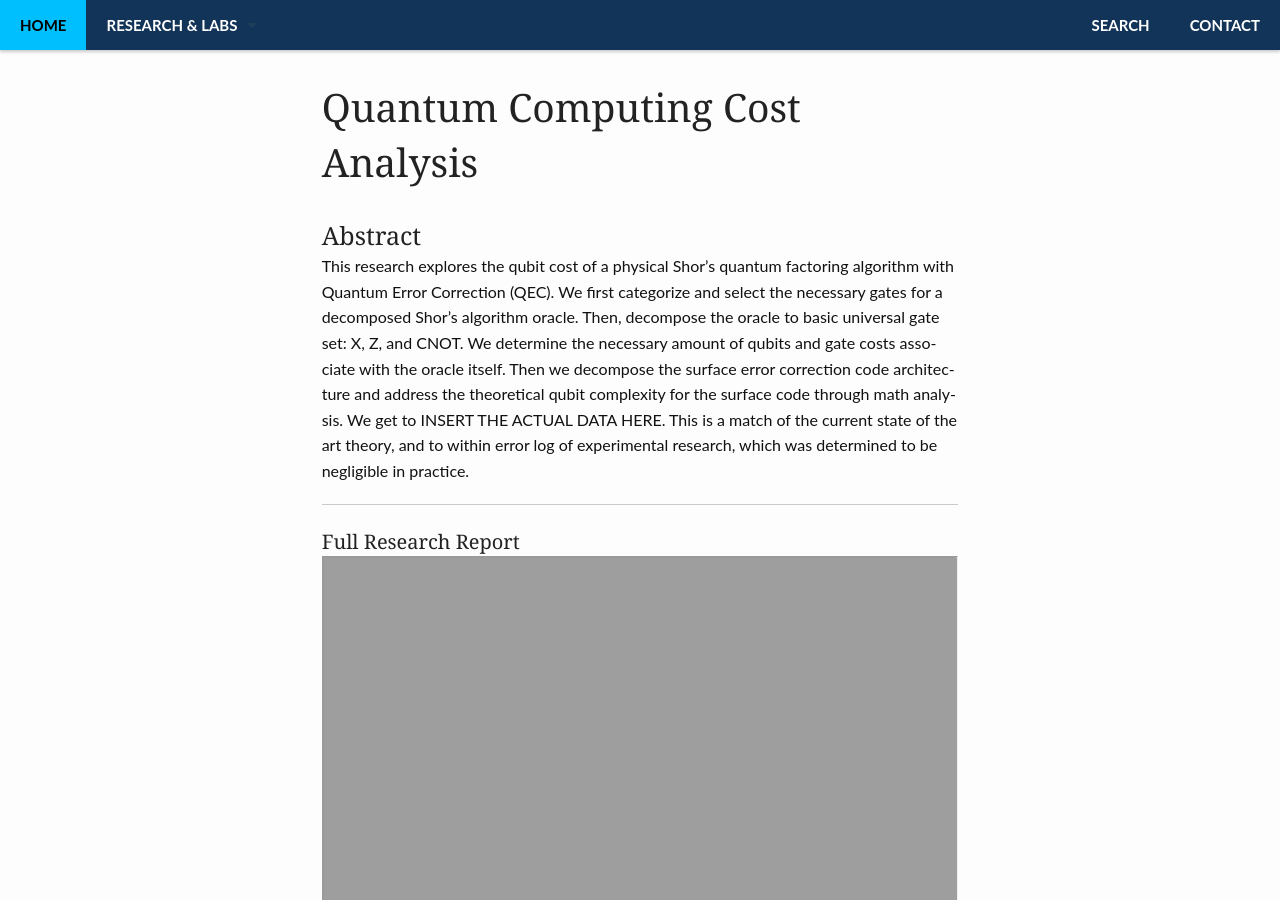
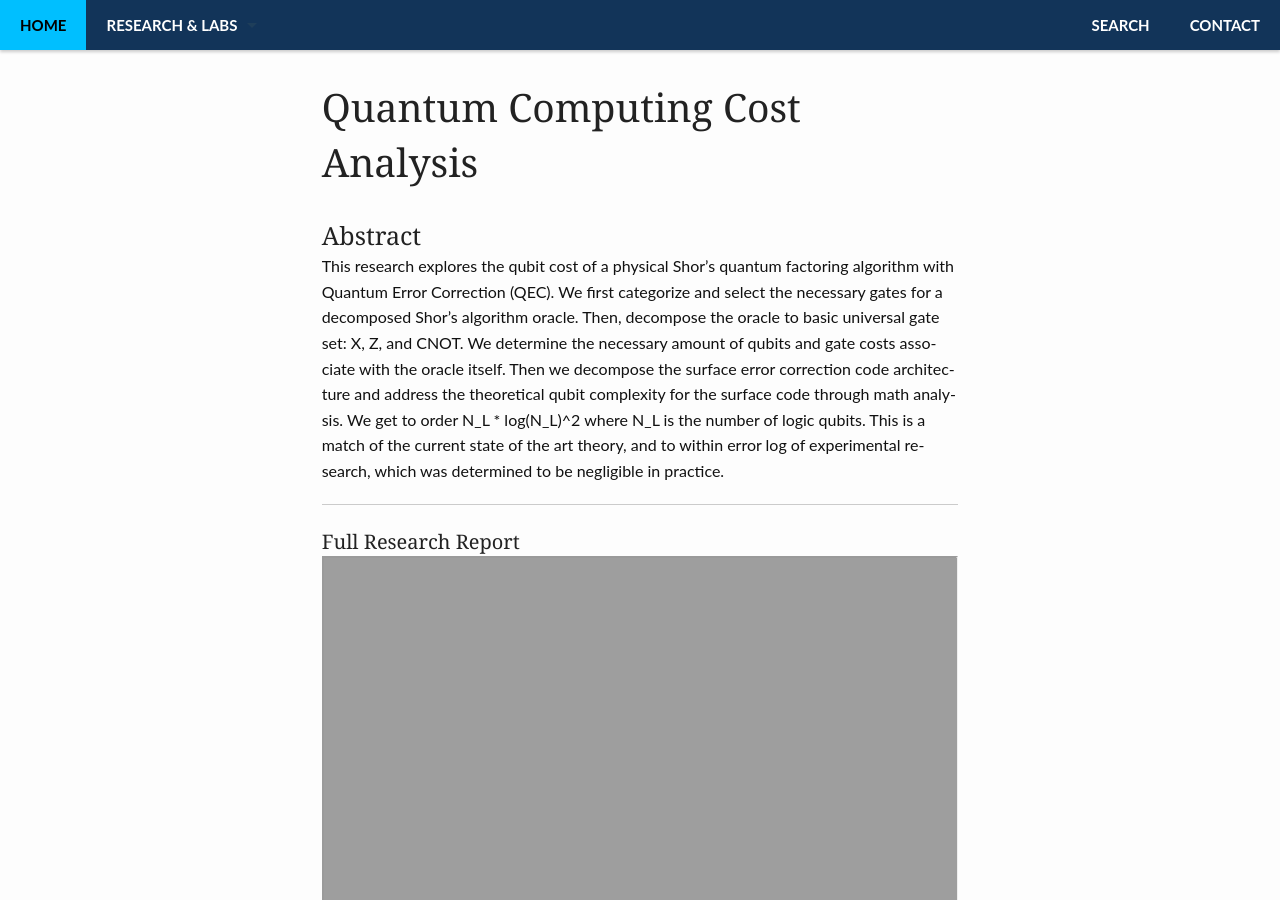
Before and after one commit to averybooks/averybooks.github.io, a Jekyll site: the page built from pages/research/quantum-computing-cost-analysis.md, in a window 1280 px wide and 900 px high. Built offline with Jekyll 4.4.1, drawn with Linux system fonts in a browser that asks for light colours.

Commit message:
Update quantum-computing-cost-analysis.md

```diff
--- a/pages/research/quantum-computing-cost-analysis.md
+++ b/pages/research/quantum-computing-cost-analysis.md
@@ -6,7 +6,7 @@ header: no
 ---
 
 ### Abstract
-This research explores the qubit cost of a physical Shor's quantum factoring algorithm with Quantum Error Correction (QEC). We first categorize and select the necessary gates for a decomposed Shor's algorithm oracle. Then, decompose the oracle to basic universal gate set: X, Z, and CNOT. We determine the necessary amount of qubits and gate costs associate with the oracle itself. Then we decompose the surface error correction code architecture and address the theoretical qubit complexity for the surface code through math analysis. We get to INSERT THE ACTUAL DATA HERE. This is a match of the current state of the art theory, and to within error log of experimental research, which was determined to be negligible in practice.
+This research explores the qubit cost of a physical Shor's quantum factoring algorithm with Quantum Error Correction (QEC). We first categorize and select the necessary gates for a decomposed Shor's algorithm oracle. Then, decompose the oracle to basic universal gate set: X, Z, and CNOT. We determine the necessary amount of qubits and gate costs associate with the oracle itself. Then we decompose the surface error correction code architecture and address the theoretical qubit complexity for the surface code through math analysis. We get to order N_L * log(N_L)^2 where N_L is the number of logic qubits. This is a match of the current state of the art theory, and to within error log of experimental research, which was determined to be negligible in practice.
 
 <hr>
 
```
